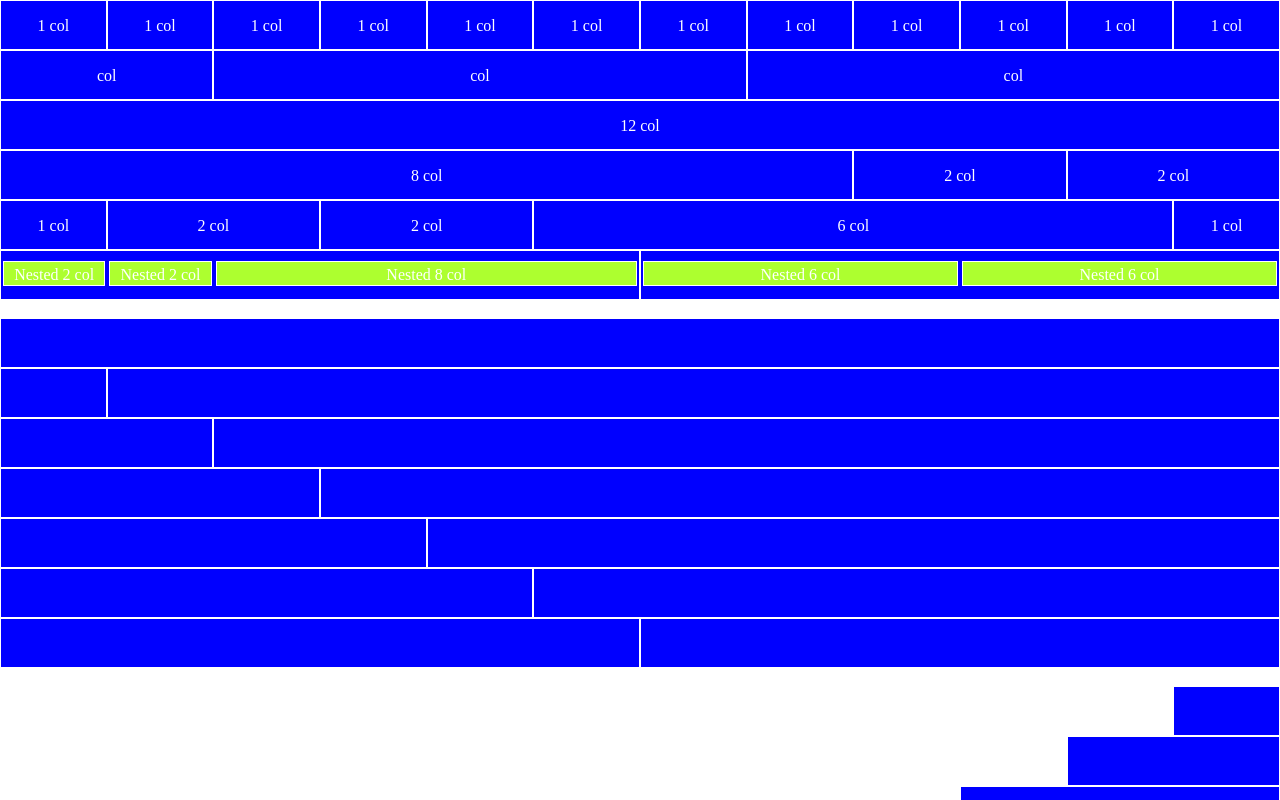
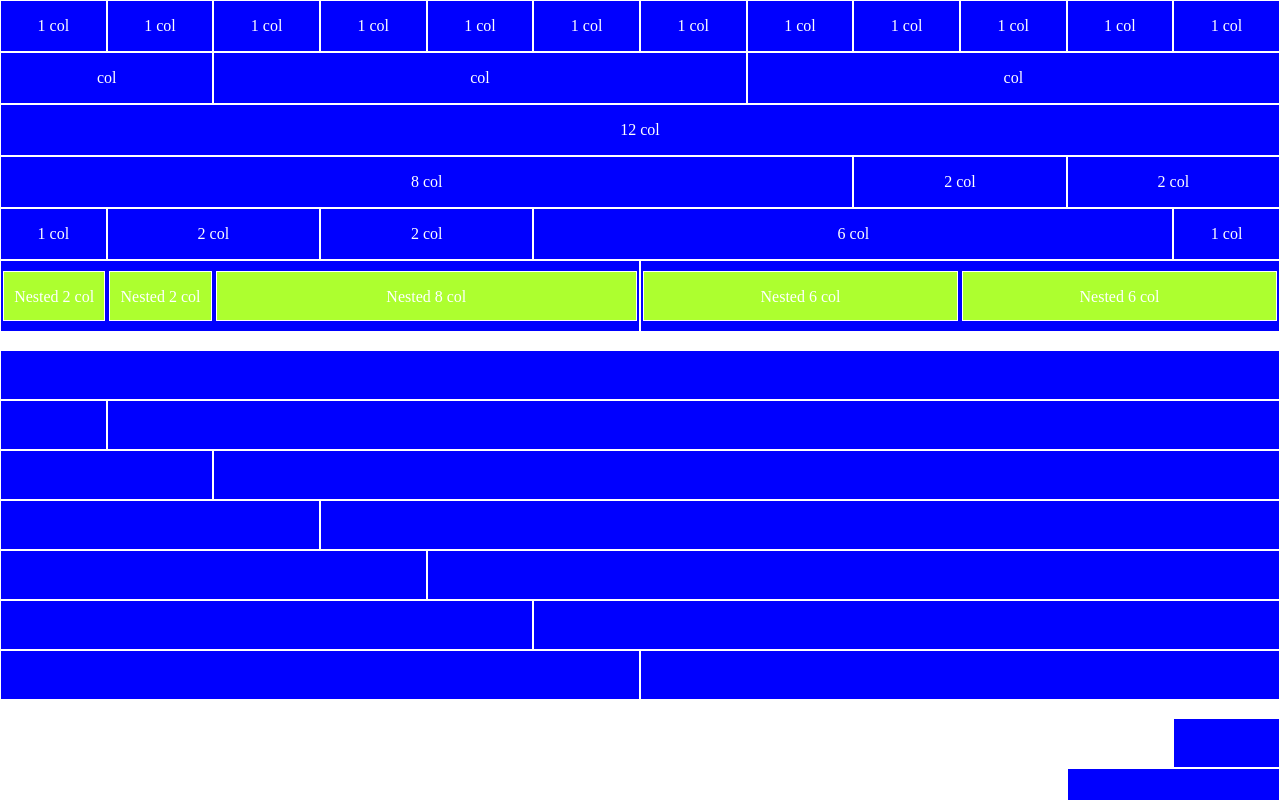
Before and after one commit to iachinimarta/html-css-12bool, a plain HTML site: page index.html in a window 1280 px wide. Shown: the top 800 px of the page. Drawn offline with Linux system fonts and the light colour scheme.

Commit message:
Modifiche: -sostituita la height dei box con "min-height" -correggere esercizio sugli offset

```diff
--- a/css/style.css
+++ b/css/style.css
@@ -1,7 +1,7 @@
 .box {
     background-color: blue;
     color: white;
-    height: 50px;
+    min-height: 50px;
     border: 1px solid white;
     text-align: center;
     line-height: 50px;
@@ -11,8 +11,8 @@
     background-color: greenyellow;
     border: 1px solid white;
     text-align: center;
-    height: 25px;
-    line-height: 25px;
+    height: 50px;
+    line-height: 50px;
 }
 
 .p {
```
